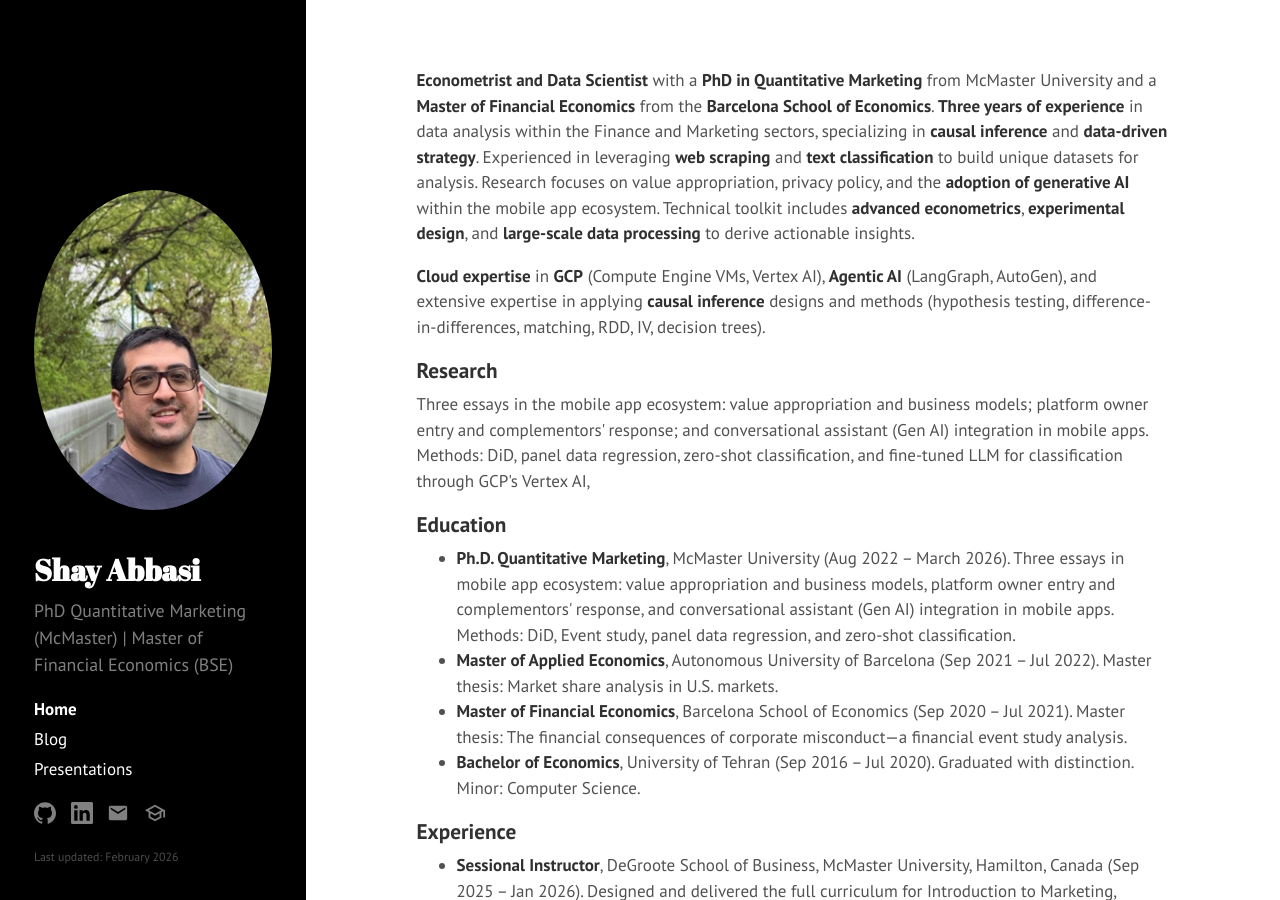
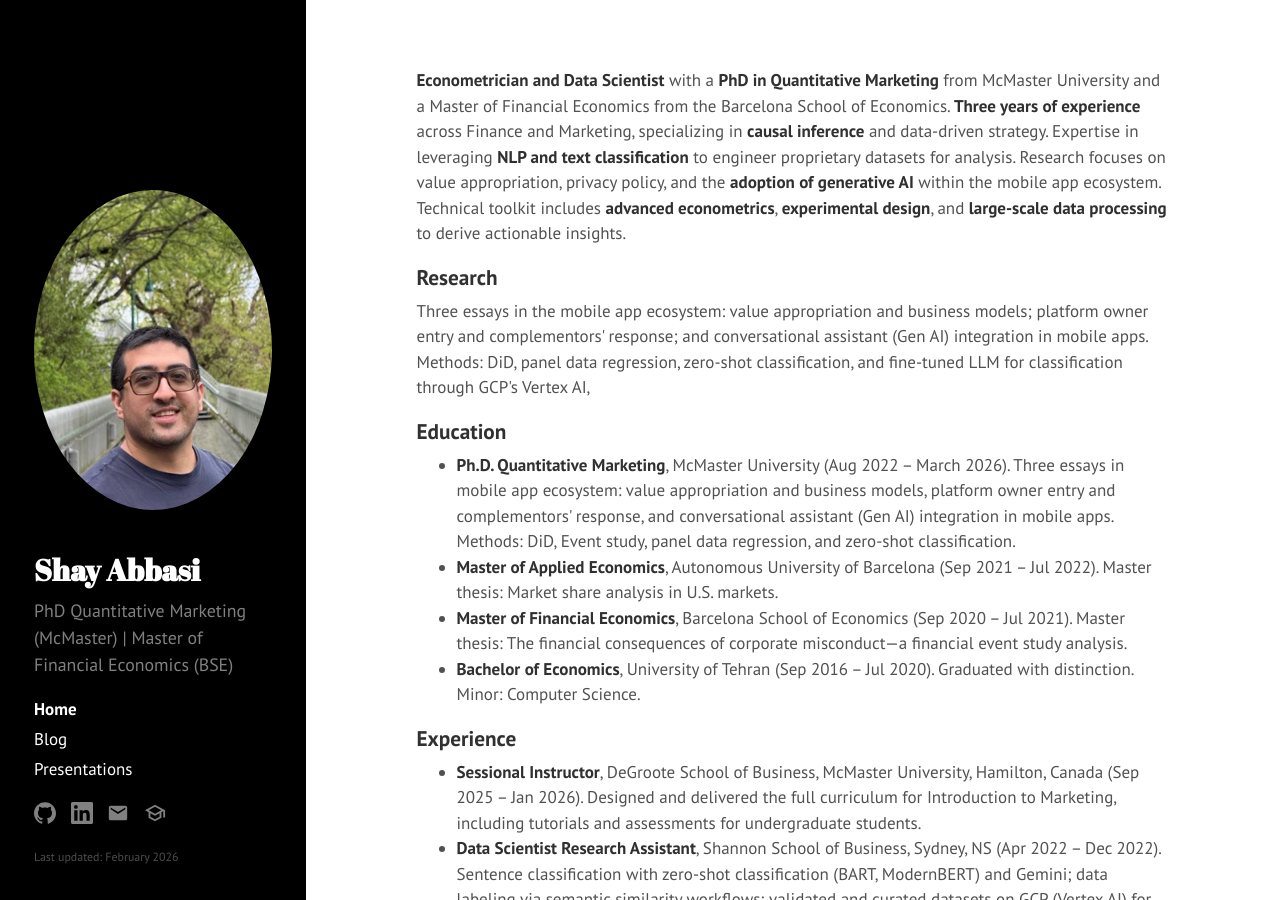
Before and after one commit to shayanAbbasi1995/shayanabbasi1995.github.io, a Jekyll site: the page built from index.html, in a window 1280 px wide and 900 px high. Built offline with Jekyll 4.4.1, drawn with Linux system fonts in a browser that asks for light colours; the list of posts is cut into pages by our own code.

Commit message:
Update index.html
Co-authored-by: Cursor <cursoragent@cursor.com>

```diff
--- a/index.html
+++ b/index.html
@@ -5,11 +5,17 @@ title: Home
 
 <div class="page">
   <p>
-    <strong>Econometrist and Data Scientist</strong> with a <strong>PhD in Quantitative Marketing</strong> from McMaster University and a <strong>Master of Financial Economics</strong> from the <strong>Barcelona School of Economics</strong>. <strong>Three years of experience</strong> in data analysis within the Finance and Marketing sectors, specializing in <strong>causal inference</strong> and <strong>data-driven strategy</strong>. Experienced in leveraging <strong>web scraping</strong> and <strong>text classification</strong> to build unique datasets for analysis. Research focuses on value appropriation, privacy policy, and the <strong>adoption of generative AI</strong> within the mobile app ecosystem. Technical toolkit includes <strong>advanced econometrics</strong>, <strong>experimental design</strong>, and <strong>large-scale data processing</strong> to derive actionable insights.
-  </p>
-
-  <p>
-    <strong>Cloud expertise</strong> in <strong>GCP</strong> (Compute Engine VMs, Vertex AI), <strong>Agentic AI</strong> (LangGraph, AutoGen), and extensive expertise in applying <strong>causal inference</strong> designs and methods (hypothesis testing, difference-in-differences, matching, RDD, IV, decision trees).
+    <strong>Econometrician and Data Scientist</strong> with a
+    <strong>PhD in Quantitative Marketing</strong> from McMaster University and a
+    Master of Financial Economics from the Barcelona School of Economics.
+    <strong>Three years of experience</strong> across Finance and Marketing,
+    specializing in <strong>causal inference</strong> and data-driven strategy.
+    Expertise in leveraging <strong>NLP and text classification</strong> to engineer
+    proprietary datasets for analysis. Research focuses on value appropriation,
+    privacy policy, and the <strong>adoption of generative AI</strong> within the
+    mobile app ecosystem. Technical toolkit includes <strong>advanced econometrics</strong>,
+    <strong>experimental design</strong>, and <strong>large-scale data processing</strong>
+    to derive actionable insights.
   </p>
 
   <h2>Research</h2>
```
